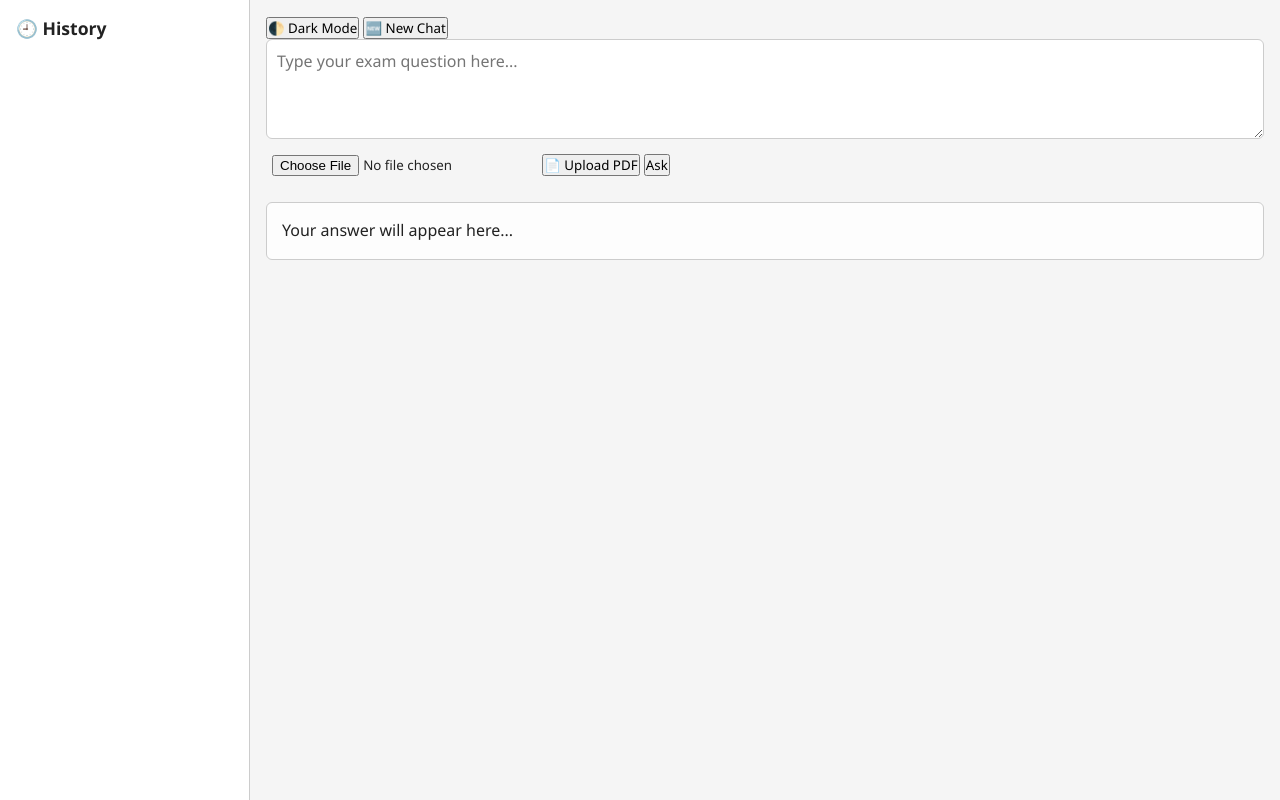
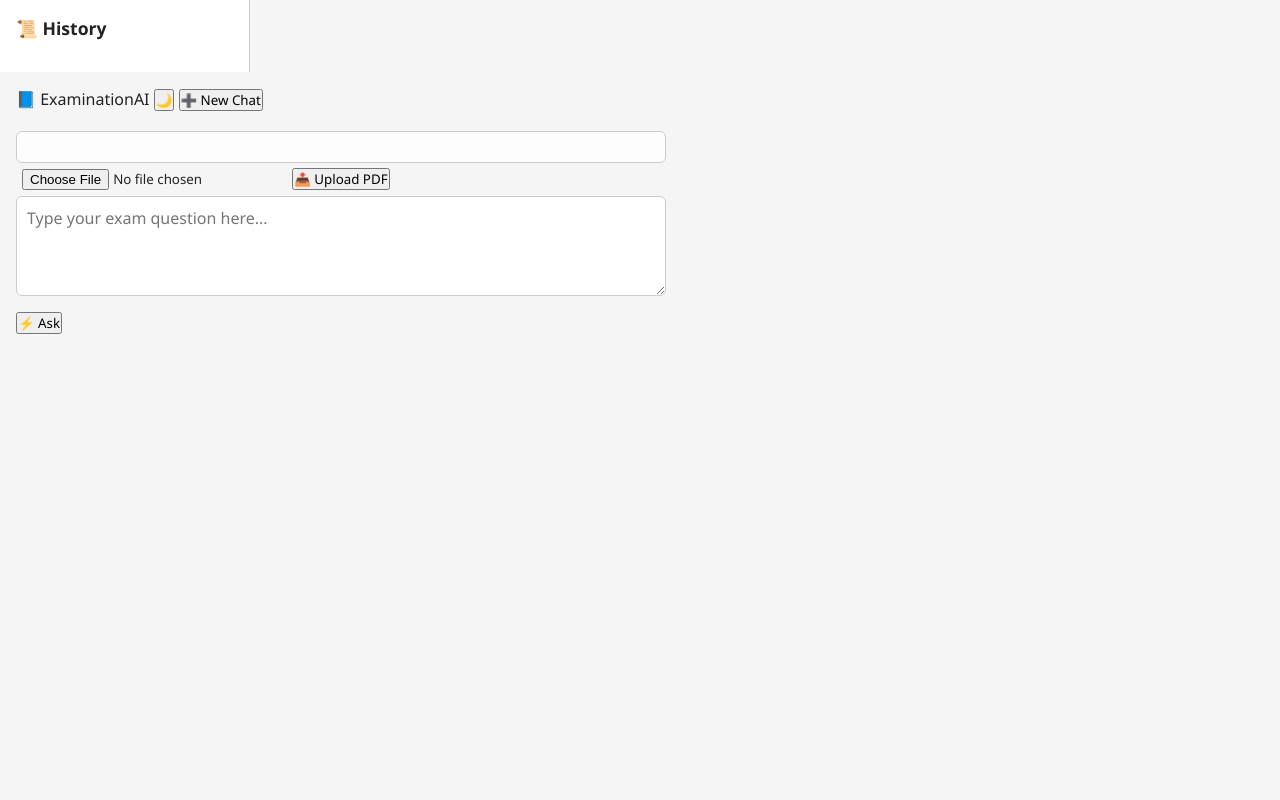
Before and after one commit to RavitejaDayaka111/ExaminationAI, a Flask app: page / in a window 1280 px wide. Run offline with Flask 3, Linux system fonts and the light colour scheme; data that the repository does not hold is empty.

Commit message:
index.html

```diff
--- a/templates/index.html
+++ b/templates/index.html
@@ -2,35 +2,43 @@
 <html lang="en">
 <head>
   <meta charset="UTF-8" />
-  <title>Exam AI Assistant</title>
-  <link rel="stylesheet" href="/static/style.css" />
+  <title>ExaminationAI</title>
+<link rel="stylesheet" href="{{ url_for('static', filename='style.css') }}">
 
 </head>
 <body>
+  <div class="app">
+
+    <!-- Sidebar -->
     <div class="sidebar">
-    <h2>🕘 History</h2>
+      <h2>📜 History</h2>
       <ul id="historyList"></ul>
     </div>
 
+    <!-- Main Content -->
     <div class="main">
       <div class="topbar">
-      <button onclick="toggleDarkMode()">🌓 Dark Mode</button>
-      <button onclick="startNewChat()">🆕 New Chat</button>
+        <span class="logo">📘 ExaminationAI</span>
+        <button onclick="toggleDarkMode()">🌙</button>
+        <button onclick="startNewChat()">➕ New Chat</button>
       </div>
 
-    <div class="chatbox">
-      <textarea id="question" placeholder="Type your exam question here..."></textarea>
-
-      <div class="action-bar">
-        <input type="file" id="pdfFile" accept=".pdf" />
-        <button onclick="uploadPDF()">📄 Upload PDF</button>
-        <button onclick="sendQuestion()">Ask</button>
+      <!-- Response Area -->
+      <div id="responseContainer" class="response-container">
+        <div id="response"></div>
       </div>
 
-      <div id="response">Your answer will appear here...</div>
-      <div id="pdfText"></div>
+      <!-- Bottom Input Bar -->
+      <div class="bottom-bar">
+        <input type="file" id="pdfFile" />
+        <button onclick="uploadPDF()">📤 Upload PDF</button>
+        <textarea id="question" placeholder="Type your exam question here..."></textarea>
+        <button onclick="sendQuestion()">⚡ Ask</button>
       </div>
     </div>
+
+  </div>
+
 <script>
 let historyData = [];
 
@@ -54,19 +62,13 @@ async function loadHistory() {
 
     const textSpan = document.createElement("span");
     textSpan.innerText = `📝 ${item.key}`;
-    textSpan.style.cursor = "pointer";
     textSpan.onclick = () => {
       document.getElementById("question").value = item.question;
       document.getElementById("response").innerHTML = item.answer;
     };
 
     const delBtn = document.createElement("button");
-    delBtn.innerText = "🗑️";
-    delBtn.style.marginLeft = "10px";
-    delBtn.style.background = "red";
-    delBtn.style.color = "white";
-    delBtn.style.border = "none";
-    delBtn.style.borderRadius = "5px";
+    delBtn.innerText = "❌";
     delBtn.onclick = async () => {
       await fetch(`/delete/${item.id}`, { method: "DELETE" });
       loadHistory();
@@ -90,7 +92,7 @@ async function sendQuestion() {
   const data = await response.json();
   if (data.response) {
     resBox.innerHTML = data.response;
-    loadHistory(); // Reload with new history
+    loadHistory();
   } else {
     resBox.innerHTML = "⚠️ " + data.error;
   }
@@ -103,12 +105,10 @@ async function uploadPDF() {
   formData.append("pdf", file);
   const res = await fetch("/upload", { method: "POST", body: formData });
   const data = await res.json();
-  document.getElementById("pdfText").innerText = data.text || data.error;
+  document.getElementById("response").innerHTML = data.text || data.error;
 }
 
-// 🔁 Load history on startup
 window.onload = loadHistory;
 </script>
-
 </body>
 </html>
```
Lines whose indentation alone changed are shown as unchanged.
